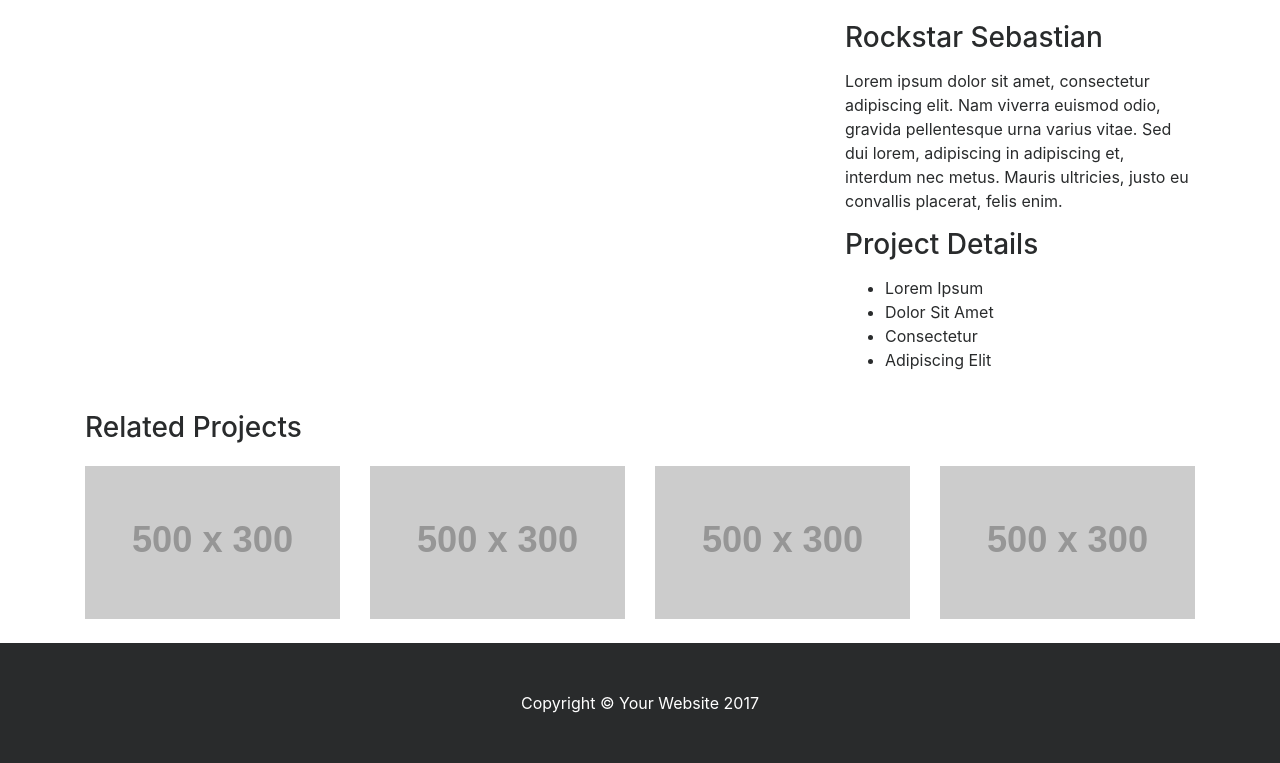
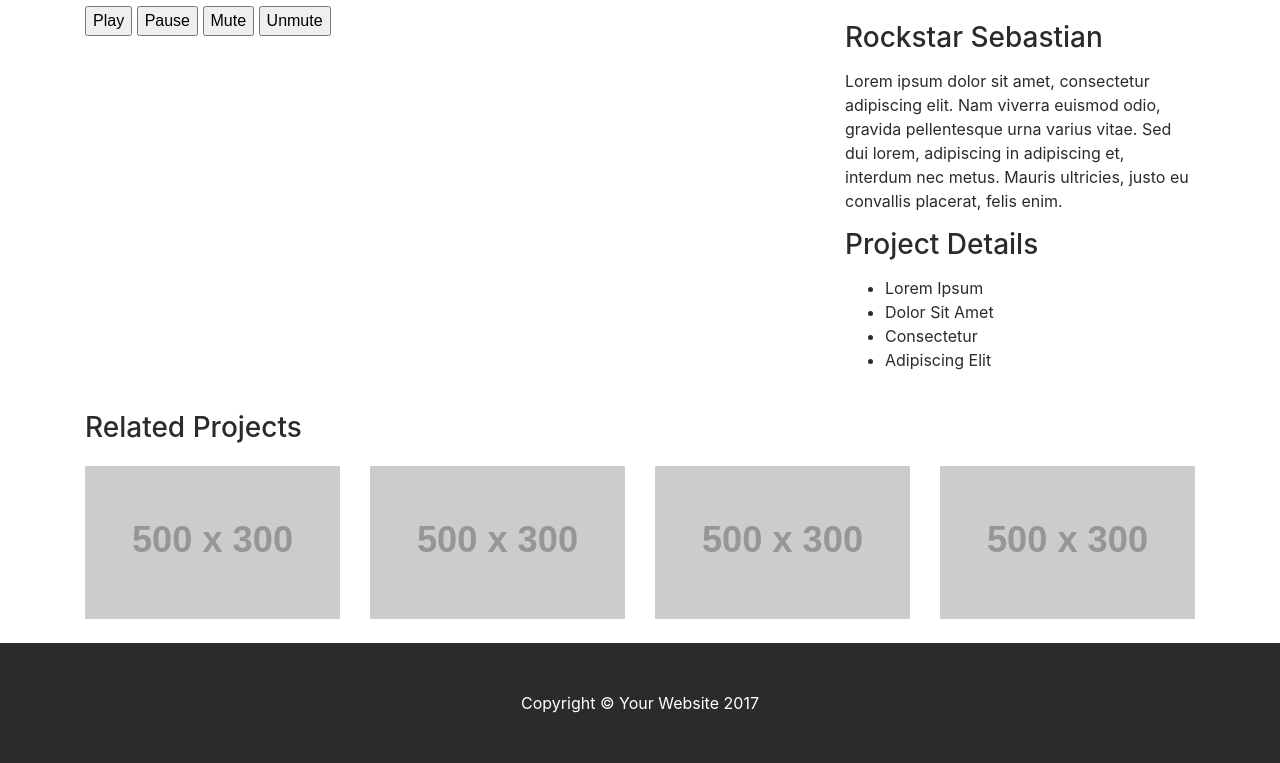
Before and after one commit to luis-carlos/ooyala, a plain HTML site: page template/index.html in a window 1280 px wide. Shown: the part 142-905 px from the top of the page. Drawn offline with Linux system fonts and the light colour scheme; placeholder pictures from the web are drawn by us; a script that the page names is missing.

Commit message:
Able to Play, Pause, Mute and Unmute

```diff
--- a/template/index.html
+++ b/template/index.html
@@ -76,6 +76,11 @@
               <!-- Ooyala snippet-->
               <!-- The following div will contain the instantiated player, and is identified by id -->
               <div id='container' ></div>
+              <button type="button" onclick="window.pp.play();">Play</button>
+              <button type="button" onclick="window.pp.pause();">Pause</button>
+              <button type="button" onclick="window.pp.setVolume(0)">Mute</button>
+              <button type="button" onclick="window.pp.setVolume(1)">Unmute</button>
+
               <!-- Player parameter modify some basic player behaviors and looks -->
                 <script>
                   var playerParam = {
@@ -84,8 +89,7 @@
                     "skin": {
                       "config": "//player.ooyala.com/static/v4/stable/4.15.7/skin-plugin/skin.json",
                       "inline": {
-                        "startScreen": {"showDescription": false, "playIconStyle": {"color": "blue"}},
-                        "buttons": {"desktopContent":{"0": {"hide": true}}}
+                        "buttons": {"desktopContent":{"0": {"hide": true}}},
                       }
                     }
                   };
```
